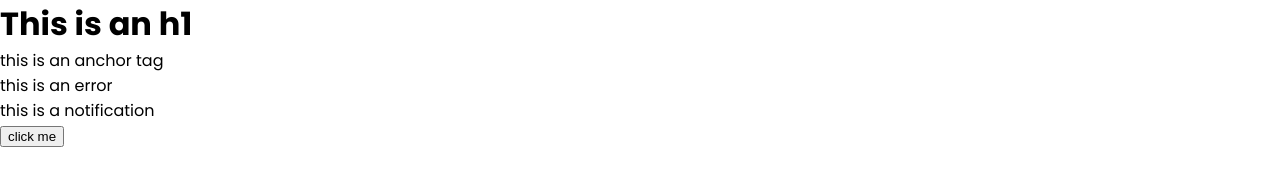
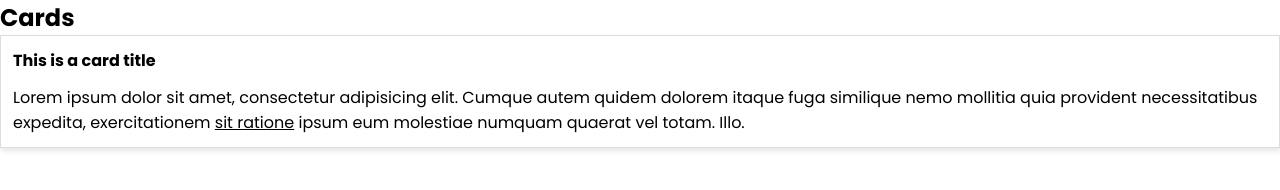
Before and after one commit to Arman-Kabir/sass-explore-nn, a website: page index.html in a window 1280 px wide. Drawn offline with Linux system fonts and the light colour scheme.

Commit message:
nested rules complete

```diff
--- a/index.html
+++ b/index.html
@@ -10,11 +10,26 @@
 </head>
 
 <body>
-    <h1>This is an h1</h1>
-    <a href="#">this is an anchor tag</a>
-    <p class="error">this is an error</p>
-    <p class="notification">this is a notification</p>
-    <button>click me</button>
+    <!-- colors -->
+
+    <!-- font sizes -->
+
+    <!-- buttons -->
+
+    <!-- cards -->
+    <h2>Cards</h2>
+    <div class="card">
+        <h1 class="card-title">This is a card title</h1>
+        <p class="card-body"> Lorem ipsum dolor sit amet, consectetur adipisicing elit. Cumque autem quidem dolorem
+            itaque fuga similique nemo mollitia quia provident necessitatibus expedita, exercitationem <a href="#">sit
+                ratione</a>
+            ipsum eum molestiae numquam quaerat vel totam. Illo.</p>
+    </div>
+
+    <!-- grid system -->
+
+    <!-- utilities -->
+
 </body>
 
 </html>
```
